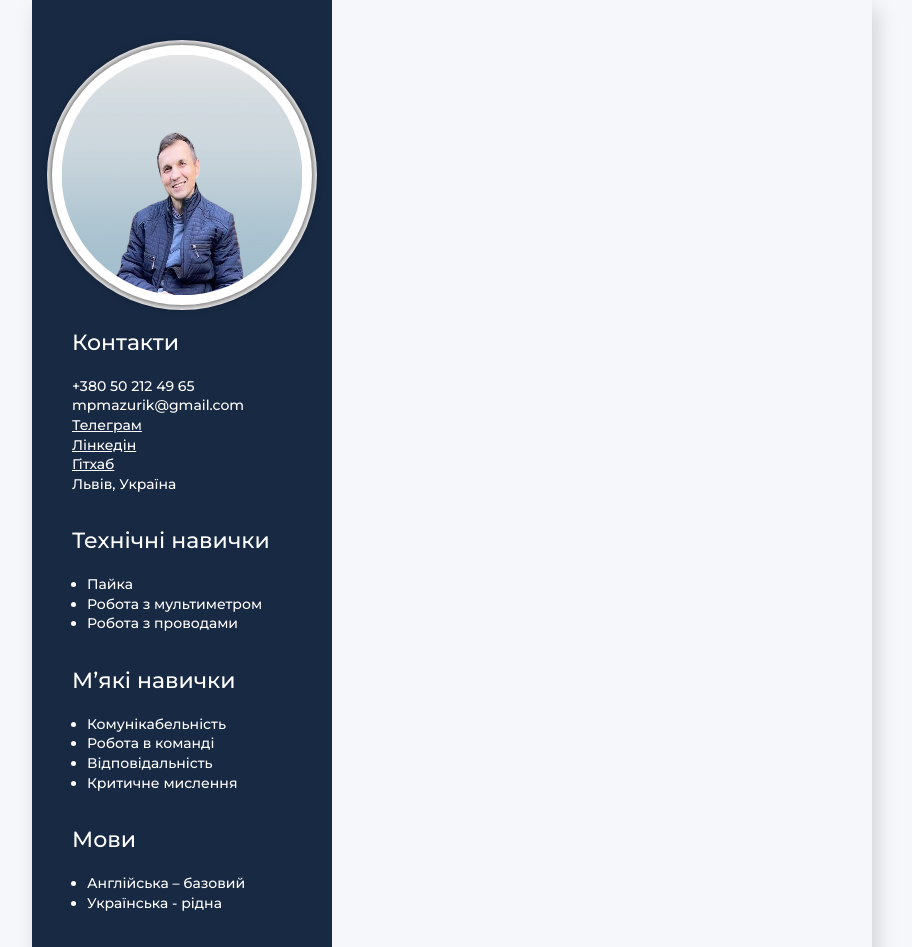
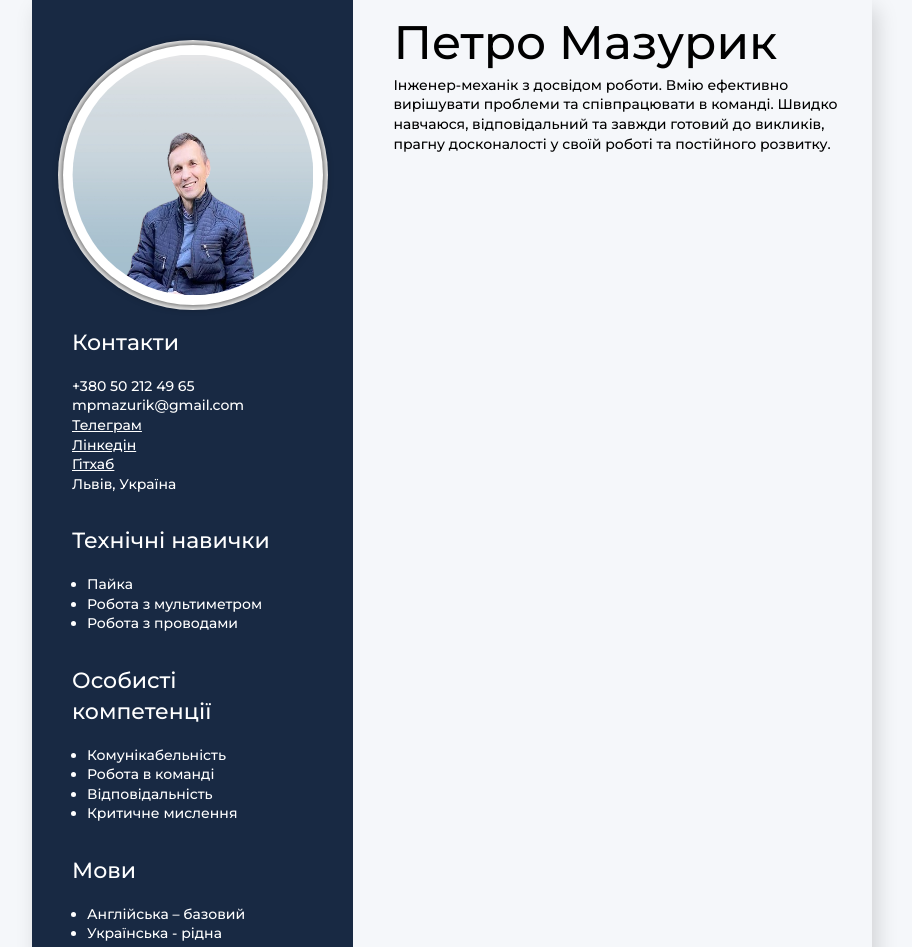
Before and after one commit to PetroMazuryk/mp-resume, a website built with Parcel: page src/index.html in a window 1280 px wide. Shown: the top 947 px of the page, without its empty margins (188-1100 px from the left). Built offline with nearby package versions, Linux system fonts and the light colour scheme; a web font is replaced by a local one.

Commit message:
add information about himself

```diff
--- a/src/index.html
+++ b/src/index.html
@@ -15,6 +15,7 @@
 
 <body class="container__content">
   <include src="./partials/sidebar.html"></include>
+  <include src="./partials/about-myself.html"></include>
 </body>
 
 </html>
--- /dev/null
+++ b/src/partials/about-myself.html
@@ -0,0 +1,18 @@
+<main>
+  <!-- about-myself -->
+  <div class="container-work">
+    <h1 class="title-name">Петро Мазурик</h1>
+    <h2 class="title-work"></h2>
+    <!-- <h3 class="title">Summary</h3> -->
+    <p class="additional-information">
+      Інженер-механік з досвідом роботи.
+      Вмію ефективно вирішувати проблеми та співпрацювати в команді.
+      Швидко навчаюся, відповідальний та завжди готовий
+      до викликів, прагну досконалості у своїй роботі та постійного розвитку.
+
+
+    </p>
+
+
+  </div>
+</main>
--- a/src/partials/sidebar.html
+++ b/src/partials/sidebar.html
@@ -83,7 +83,7 @@
     </div>
 
     <div class="skills__container">
-      <h3 class="skills__title">М’які навички</h3>
+      <h3 class="skills__title">Особисті компетенції</h3>
       <ul>
         <li class="sider-list"><span class="sider-text">Комунікабельність</span></li>
         <li class="sider-list">
--- /dev/null
+++ b/src/scss/components/_about-myself.scss
@@ -0,0 +1,21 @@
+.container-work {
+  padding: 10px 12px 10px 40px;
+}
+
+.title-name {
+  @include font(47px);
+}
+
+.title-work {
+  @include font(24px);
+}
+
+.title {
+  @include font(22px);
+}
+
+.additional-information {
+  max-width: 480px;
+  @include font;
+  margin-bottom: 10px;
+}
--- a/src/scss/index.scss
+++ b/src/scss/index.scss
@@ -3,3 +3,4 @@
 @import './utils/mixins';
 
 @import './components/sidebar';
+@import './components/about-myself';
```
